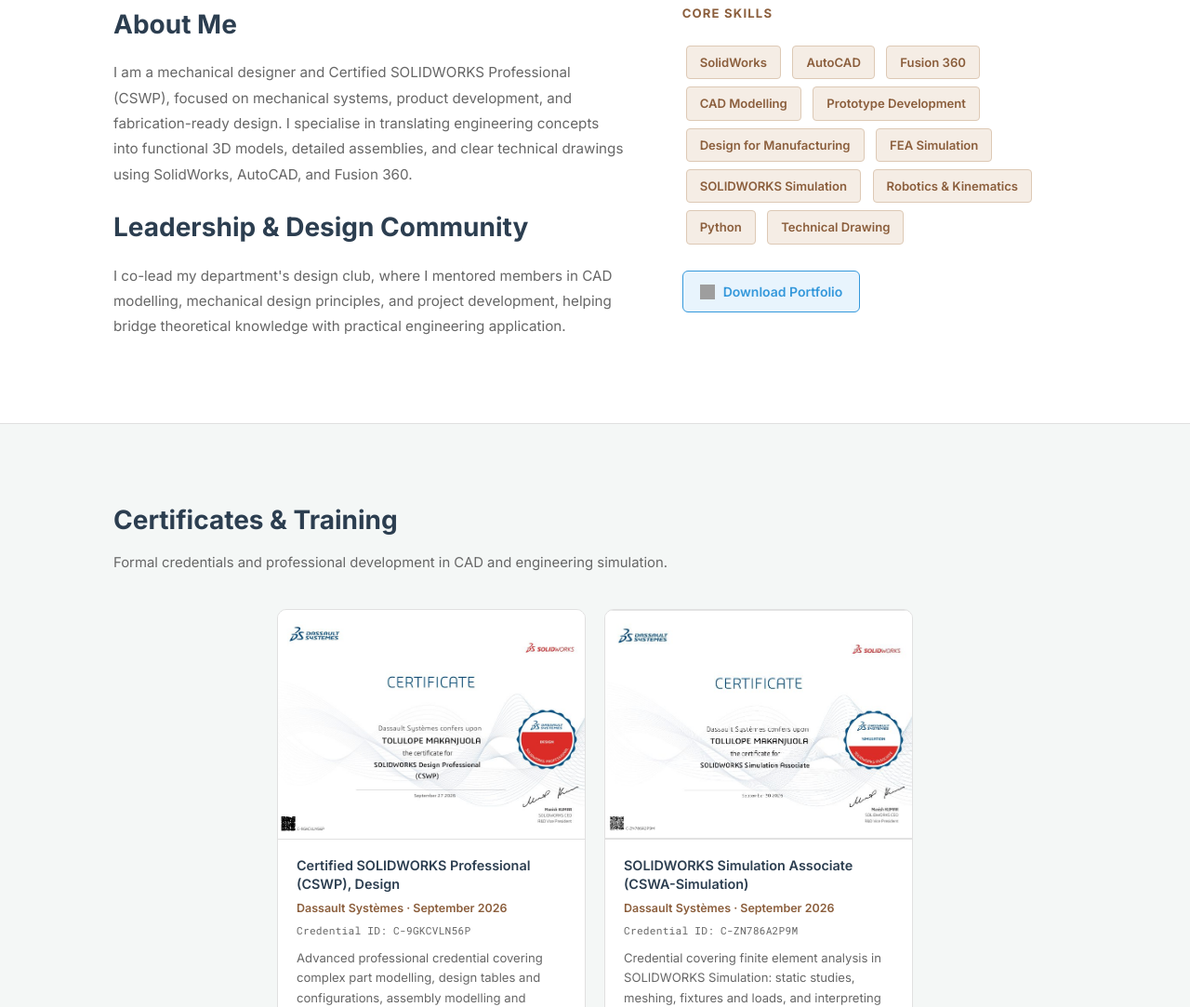
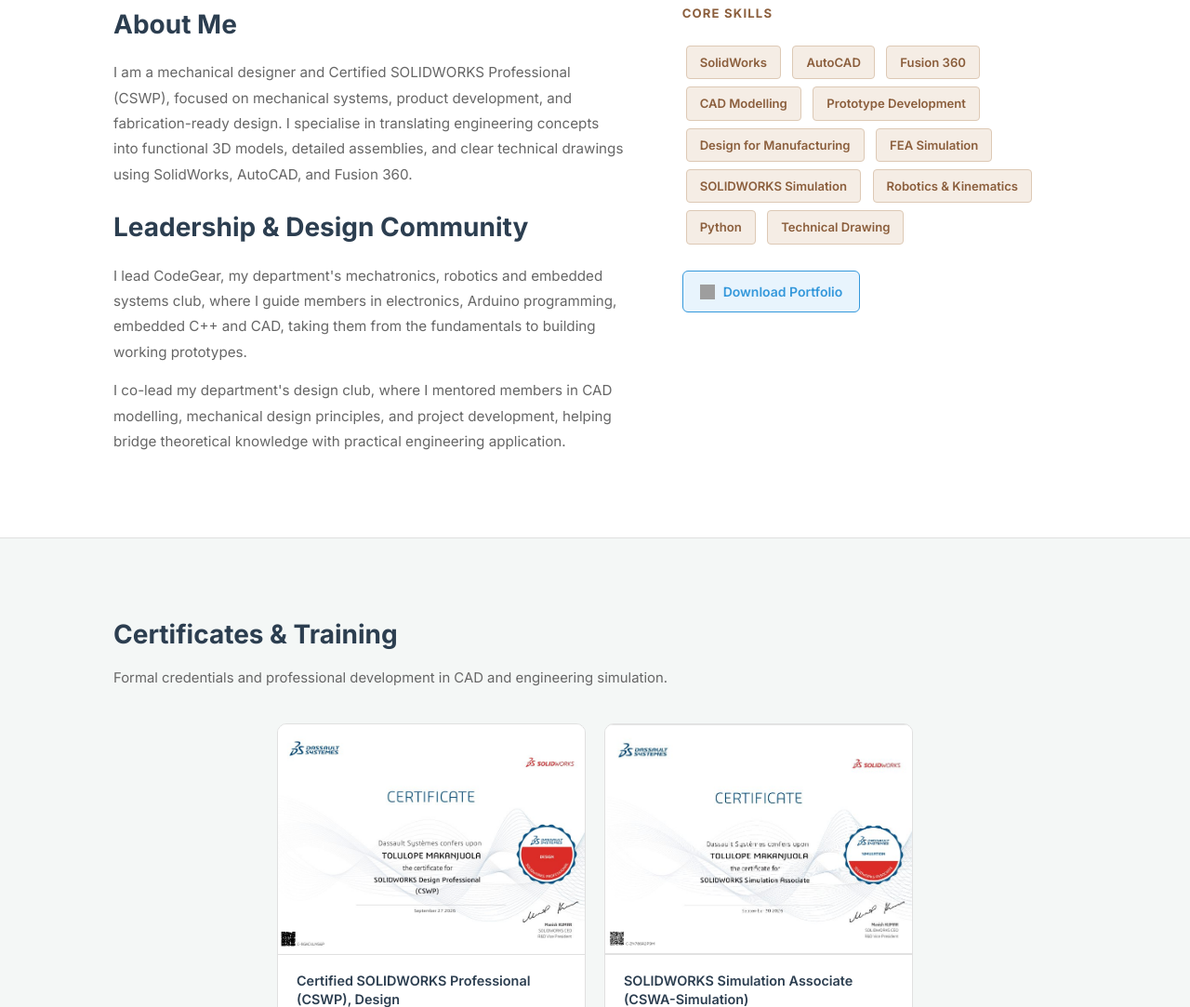
Before and after one commit to Tolulope-Makanjuola/mechanical-design-portfolio, a plain HTML site: page index.html in a window 1280 px wide. Shown: the part 665-1748 px from the top of the page at 93% size. Drawn offline with nearby package versions, Linux system fonts and the light colour scheme; grey boxes are pictures that could not be loaded.

Commit message:
Add CodeGear club leadership to the About section
New first paragraph under "Leadership & Design Community" about leading
CodeGear (mechatronics, robotics and embedded systems club), plus a small
gap between back-to-back About paragraphs so they read separately.

Co-Authored-By: Claude Opus 5.5 <noreply@anthropic.com>

```diff
--- a/index.html
+++ b/index.html
@@ -57,6 +57,11 @@
                 functional 3D models, detailed assemblies, and clear technical drawings using SolidWorks, AutoCAD, and Fusion 360.
             </p>
             <h2 class="skills">Leadership &amp; Design Community</h2>
+            <p>
+                I lead CodeGear, my department's mechatronics, robotics and embedded systems club, where I guide
+                members in electronics, Arduino programming, embedded C++ and CAD, taking them from the fundamentals
+                to building working prototypes.
+            </p>
             <p>
                 I co-lead my department's design club, where I mentored members in CAD modelling, mechanical design
                 principles, and project development, helping bridge theoretical knowledge with
--- a/style.css
+++ b/style.css
@@ -96,6 +96,7 @@ body {
     margin-bottom: 14px;
 }
 .about p { color: var(--text-muted); font-size: 0.95rem; line-height: 1.8; }
+.about p + p { margin-top: 14px; }   /* space between back-to-back paragraphs */
 .skills { margin-top: 20px; }
 .skills span {
     display: inline-block;
```
